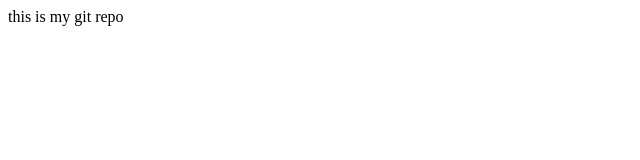
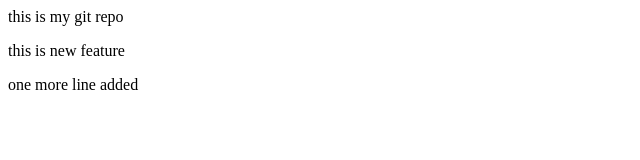
Before and after one commit to Krishan2119/localrepo, a plain HTML site: page index.html in a window 1280 px wide. Shown: the whole page, without its empty margins (0-640 px from the left). Drawn offline with Linux system fonts and the light colour scheme.

Commit message:
more information

```diff
--- a/index.html
+++ b/index.html
@@ -1 +1,3 @@
 <P>this is my git repo</P>
+<p>this is new feature</p>
+<p>one more line added</p>
```
